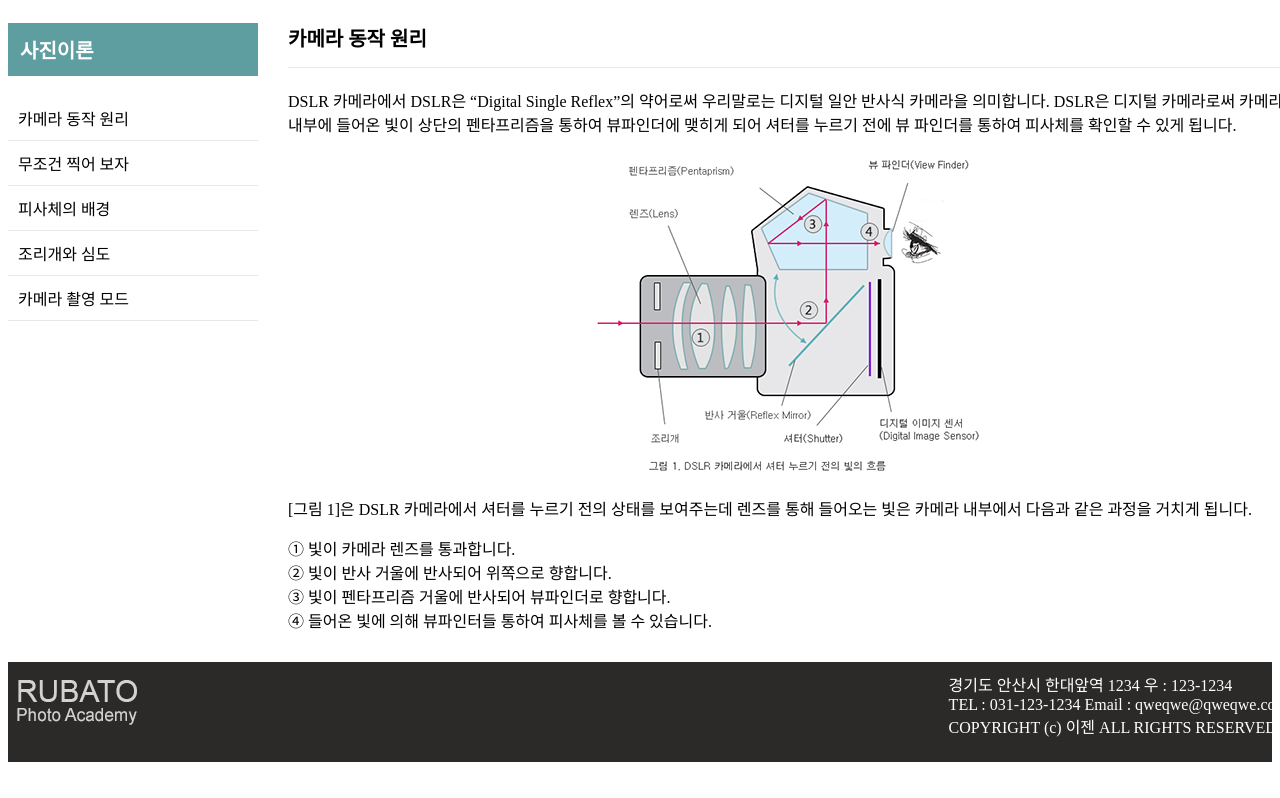
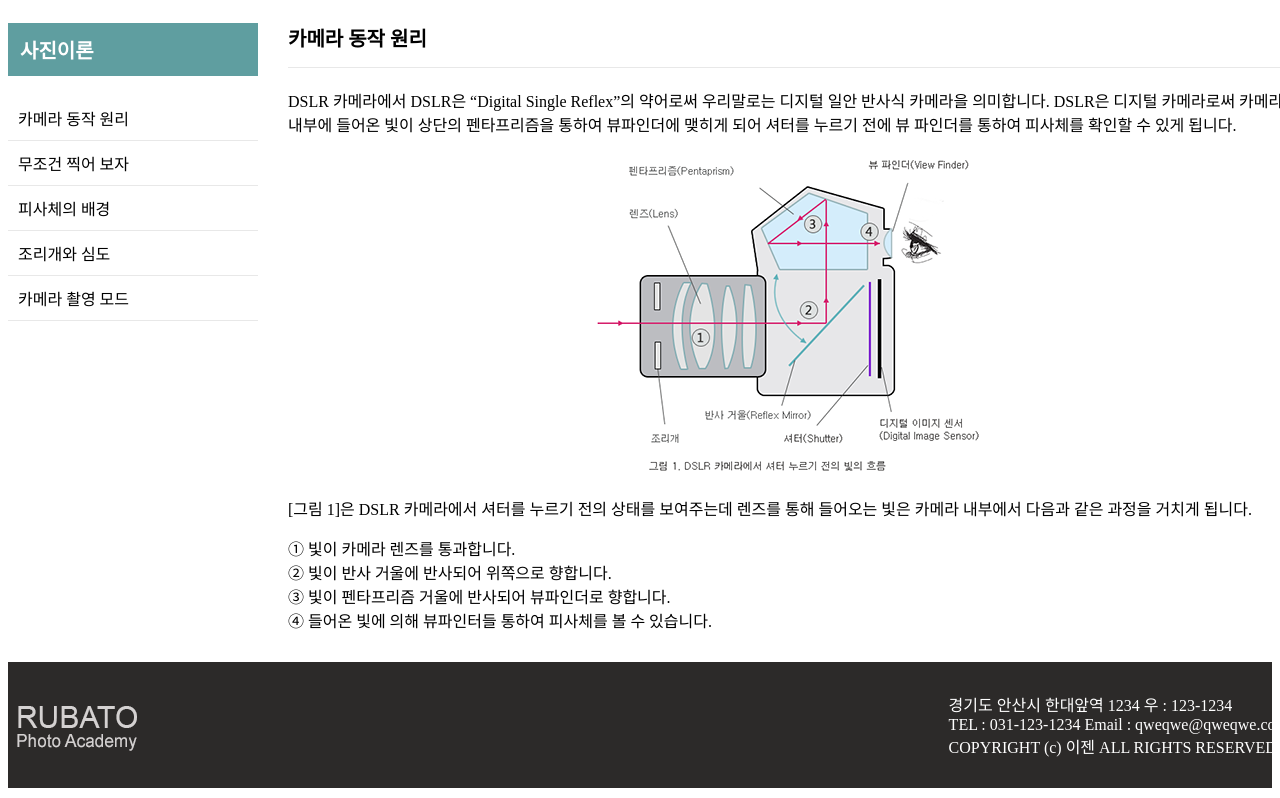
Before and after one commit to itdanja/ezen_2023B_front, a plain HTML site: page day04/web1/index.html in a window 1280 px wide. Shown: the part 364-1162 px from the top of the page. Before the commit the page ends 1134 px from the top, so only its background shows below. Drawn offline with Linux system fonts and the light colour scheme.

Commit message:
20231128 [8교시] web2 과제

```diff
--- a/day04/web1/main.css
+++ b/day04/web1/main.css
@@ -60,22 +60,22 @@ a{ color: black; text-decoration: none;} /* a태그의 색상,밑줄 제거*/
 
 #footer{
     background-color: #2C2A29;
-    height: 100px; margin-top: 20px;
+    margin-top: 20px;
     color: white;
 }
     #ft_box{
         width: 1280px; margin: 10px auto;
         display: flex;
         justify-content: space-between;
+        padding: 20px 0px;
+        align-items: center;
     }
     #ft_box img{
         margin-top: 10px;
     }
-
 /* #main_img{
     display: block; margin: 0 auto;
 }  */
-
 #main_img{
     width: 100%; height: 250px;
     background-image: url("img/main_img.png") ;   /* 배경에 이미지 삽입 : 사이즈 필수 */
```
Also changed, not shown: day04/web2/index.html (added, +14 -0 lines), day04/web2/img/bread1.png (added), day04/web2/img/bread2.png (added), day04/web2/img/bread3.png (added), day04/web2/img/bread4.png (added), day04/web2/img/logo.png (added), day04/web2/img/main_bg.png (added), day04/web2/main.css (added).
